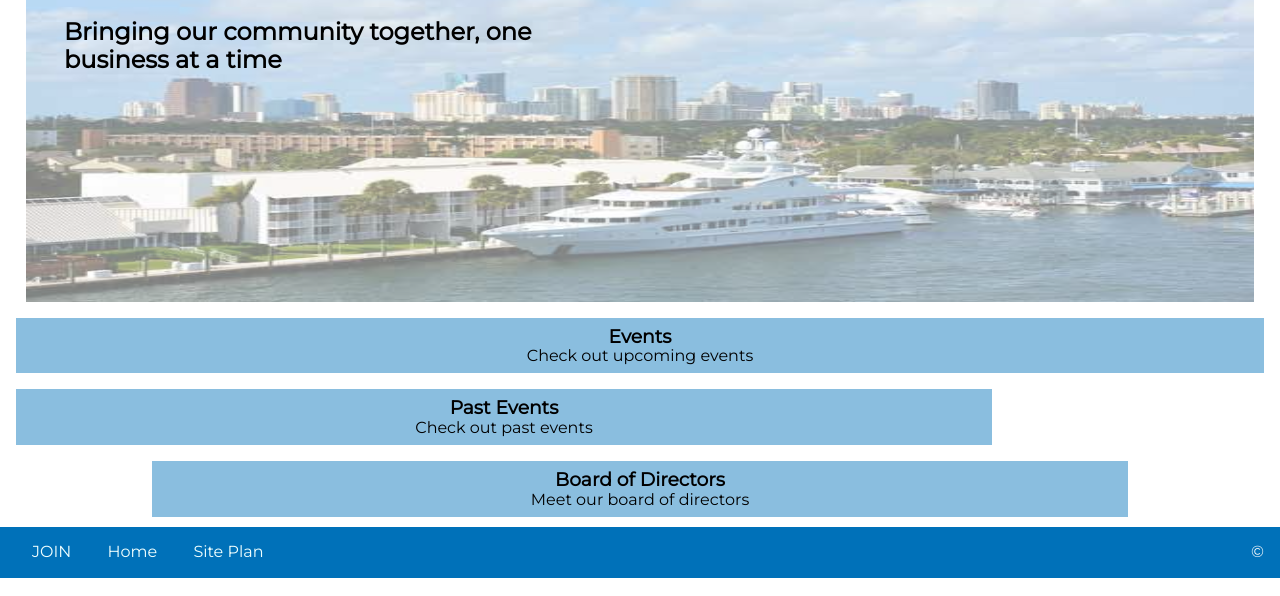
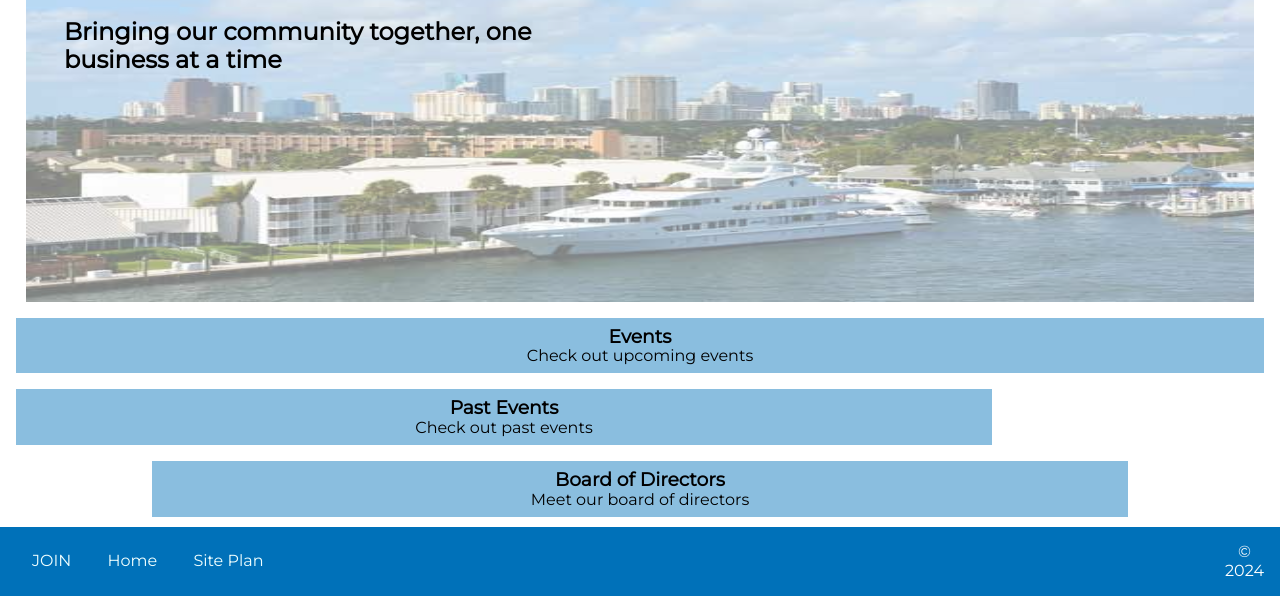
Before and after one commit to jishrami/wdd230, a plain HTML site: page chamber/index.html in a window 1280 px wide. Shown: the part 393-989 px from the top of the page. Drawn offline with Linux system fonts and the light colour scheme.

Commit message:
added date modified

```diff
--- a/chamber/index.html
+++ b/chamber/index.html
@@ -87,7 +87,8 @@
         <a href="../week01/chamber-site-plan.html">Site Plan</a>
       </div>
       <div>
-        <p id="year">&copy;</p>
+        <p>&copy;</p>
+        <p id="year"></p>
       </div>
       <div class="socials" id="social-foot">
         <a href="https://www.facebook.com/" target="_blank"> <img src="images/fb-logo.png" alt="facebook logo"></a>
@@ -96,5 +97,6 @@
       </div>
     </footer>
     <script src="scripts/hamburgerButton.js"></script>
+    <script src="scripts/getDates.js"></script>
   </body>
 </html>
--- /dev/null
+++ b/chamber/scripts/getDates.js
@@ -0,0 +1,13 @@
+function getCurrentYear() {
+    const year = document.getElementById("year");
+    let date = new Date();
+    year.innerHTML = date.getFullYear();
+};
+
+function getLastModified() {
+    const lastModified = document.getElementById("lastModified");
+    lastModified.innerHTML = `Last Modification: ${document.lastModified}`;
+};
+
+getCurrentYear()
+getLastModified()
```
